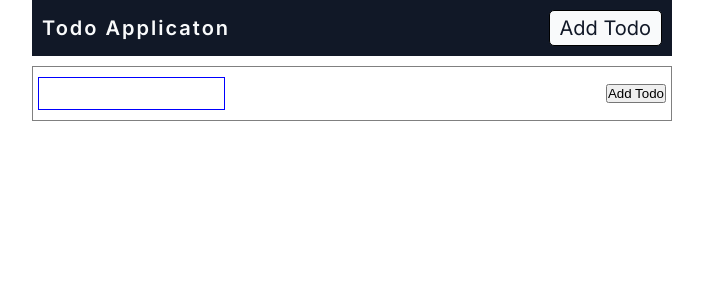
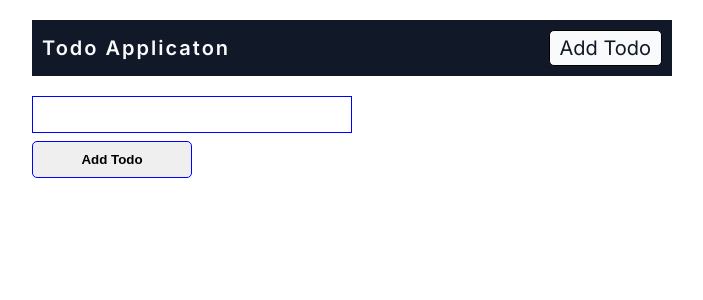
Before and after one commit to Shm-Rsuf/next-todo-app, a Next.js app: page /add-todo in a window 1280 px wide. Shown: the top 300 px of the page, without its empty margins (288-991 px from the left). Built offline with nearby package versions, Linux system fonts and the light colour scheme.

Commit message:
add todo scss added

```diff
--- a/app/add-todo/page.tsx
+++ b/app/add-todo/page.tsx
@@ -41,7 +41,9 @@ const AddTodoPage = () => {
           required
           className={design.input_container}
         />
-        <button type="submit">Add Todo</button>
+        <button className={design.btn_container} type="submit">
+          Add Todo
+        </button>
       </form>
     </section>
   );
--- a/app/sass/addTodo.module.scss
+++ b/app/sass/addTodo.module.scss
@@ -1,25 +1,28 @@
 .addtodo_container {
   width: 50vw;
   margin: 0px auto;
-  margin-top: 10px;
-  padding: 10px 5px;
-  border: 1px solid gray;
-  // background-color: rgb(15, 2, 73);
+  margin-top: 20px;
 }
 
 .form_container {
   display: flex;
-  justify-content: space-between;
-  align-items: center;
+  flex-direction: column;
+  gap: 8px;
 }
 
 .input_container {
+  width: 50%;
   background-color: transparent;
-  padding: 8px 4px;
+  padding: 10px 5px;
   outline: none;
   border: 1px solid blue;
 }
 
-.input_container:focus {
-  // border: 1px solid blue;
+.btn_container {
+  width: 25%;
+  padding: 10px 20px;
+  border: 1px solid blue;
+  border-radius: 5px;
+  font-weight: 600;
+  // font-size: 16px;
 }
--- a/app/sass/header.module.scss
+++ b/app/sass/header.module.scss
@@ -6,6 +6,7 @@
   display: flex;
   justify-content: space-between;
   align-items: center;
+  margin-top: 20px;
 }
 
 .h2 {
```
